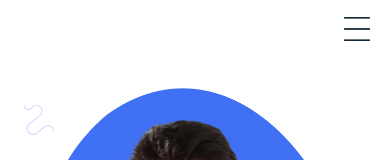
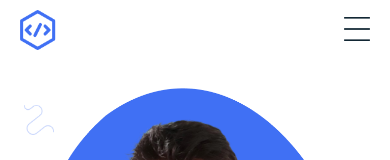
Before and after one commit to MohamadSalman11/portfolio, an Angular app: page / in a window 390 px wide. Shown: the top 160 px of the page. Built offline with nearby package versions, Linux system fonts and the light colour scheme; a web font is replaced by a local one.

Commit message:
add mobile logo

```diff
--- a/src/app/main/hero/hero.component.html
+++ b/src/app/main/hero/hero.component.html
@@ -1,4 +1,6 @@
 <section class="hero" id="hero">
+  <img class="hero__logo-mobile" src="/logo-blue.png" alt="logo" />
+
   <div class="hero__container">
     <div class="hero__img-box">
       <img class="hero__bg-shape" src="/blob.png" alt="background shape" />
--- a/src/app/main/hero/hero.component.scss
+++ b/src/app/main/hero/hero.component.scss
@@ -42,6 +42,18 @@
 
     @media (max-width: $TabPort) {
       display: none;
+    }
+
+    &-mobile {
+      display: none;
+      position: absolute;
+      top: 1rem;
+      left: 2rem;
+      width: 4rem;
+
+      @media (max-width: $TabPort) {
+        display: block;
+      }
     }
   }
 
```
